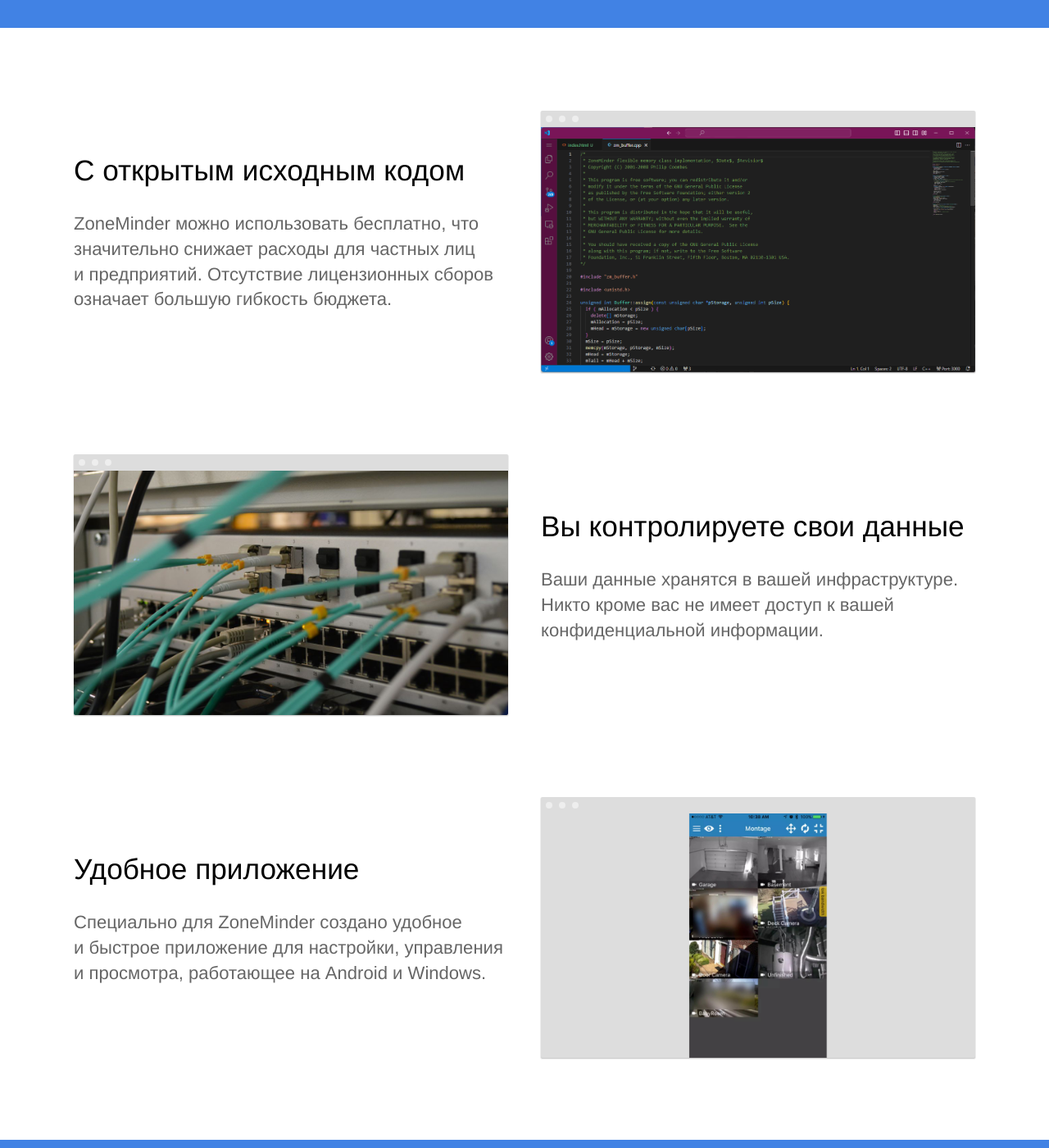
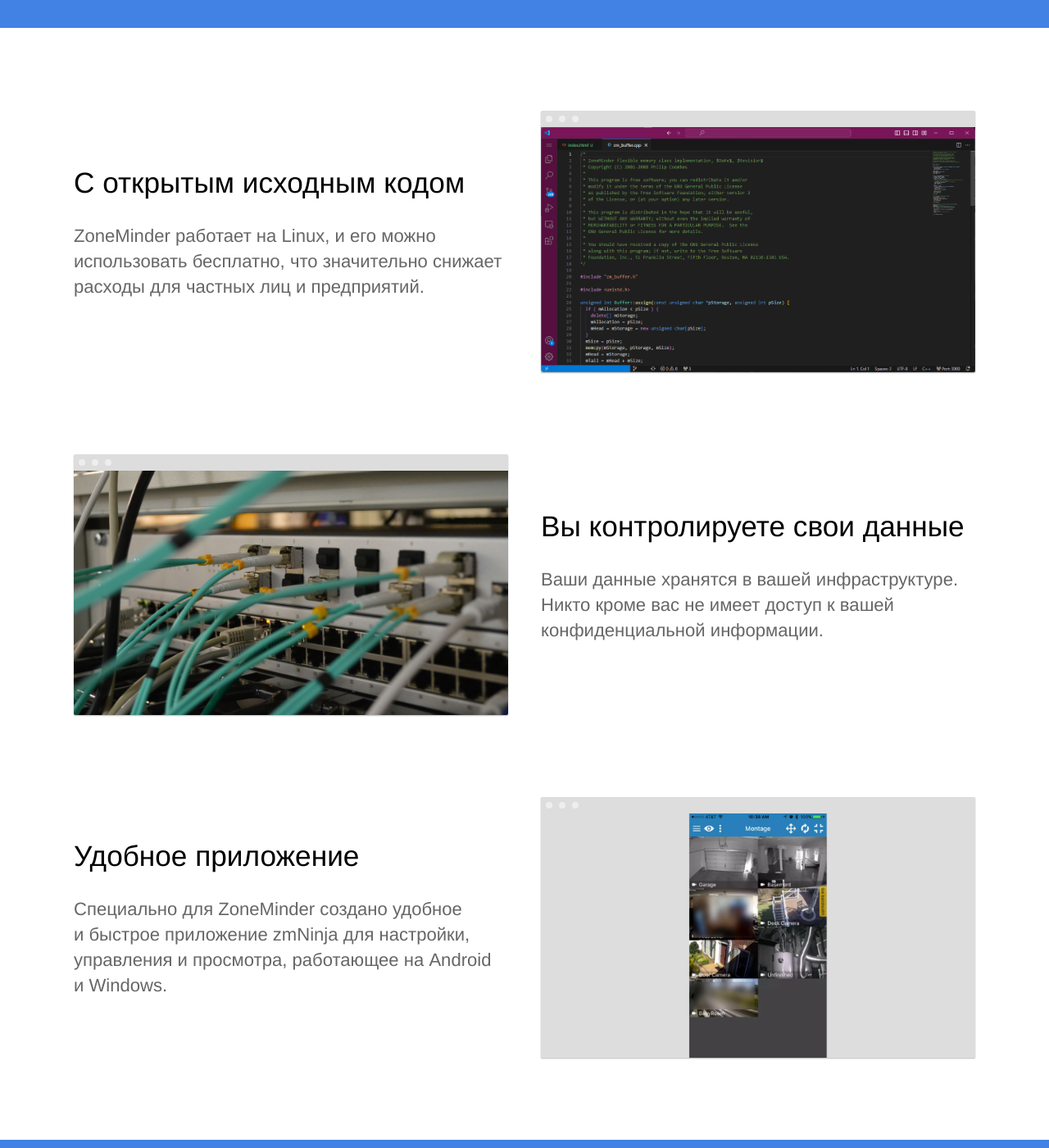
Before and after one commit to computervisioning/zoneminder.ru, a Jekyll site: the page built from index.html, in a window 1280 px wide and 1400 px high, scrolled down 873 px. Shown: the whole window at 82% size. Built offline with Jekyll 4.4.1, drawn with Linux system fonts in a browser that asks for light colours; the list of posts is cut into pages by our own code; some of the changed text lies outside the part shown.

Commit message:
Update index page

```diff
--- a/index.html
+++ b/index.html
@@ -1,6 +1,6 @@
 ---
-title: ZoneMinder
-description: Полнофункциональная компьютерная система видеонаблюдения
+title: ZoneMinder — установка и настройка
+description: Установите и настройте ZoneMinder для Linux — бесплатную программу для видеонаблюдения
 ---
 <section class="hero">
 	<div class="text-container">
@@ -18,7 +18,7 @@
 		<div class="container flex">
 			<div class="text editable">
 				<h2>С открытым исходным кодом</h2>
-				<p>ZoneMinder можно использовать бесплатно, что значительно снижает расходы для частных лиц и&nbsp;предприятий. Отсутствие лицензионных сборов означает большую гибкость бюджета.</p>
+				<p>ZoneMinder работает на Linux, и&nbsp;его можно использовать бесплатно, что значительно снижает расходы для частных лиц и&nbsp;предприятий.</p>
 			</div>
 			<div class="image">
 				<img src="{{ site.baseurl }}/images/Screenshot_GNU.png" alt="Screenshot" class="screenshot editable" />
@@ -42,7 +42,7 @@
 		<div class="container flex">
 			<div class="text editable">
 				<h2>Удобное приложение</h2>
-				<p>Специально для ZoneMinder создано удобное и&nbsp;быстрое приложение для настройки, управления и&nbsp;просмотра, работающее на&nbsp;Android и&nbsp;Windows.</p>
+				<p>Специально для ZoneMinder создано удобное и&nbsp;быстрое приложение zmNinja для настройки, управления и&nbsp;просмотра, работающее на&nbsp;Android и&nbsp;Windows.</p>
 			</div>
 			<div class="image">
 				<img src="{{ site.baseurl }}/images/Screenshot_ZMNinja.png" alt="Screenshot" class="screenshot editable" />
@@ -51,7 +51,10 @@
 	</section>
 
 	<section class="bottom-cta">
-		<h2 class="editable">С чего начать?</h2>
+		<div class="text-container">
+			<h2 class="editable">С чего начать?</h2>
+			<p style="color: #e7e7e7! important;">ZoneMinder может быть установлен из&nbsp;готовых пакетов, созданных для&nbsp;большинства дистрибутивов, собран из&nbsp;исходного кода, а&nbsp;также запущен в&nbsp;контейнере Docker.</p>
+		</div>
 		<div class="cta button alt"><a href="https://docs.zoneminder.ru/ru/latest/installationguide/">Руководство по установке</a></div>
 	</section>
 </div>
```
Also changed, not shown: README.md.
